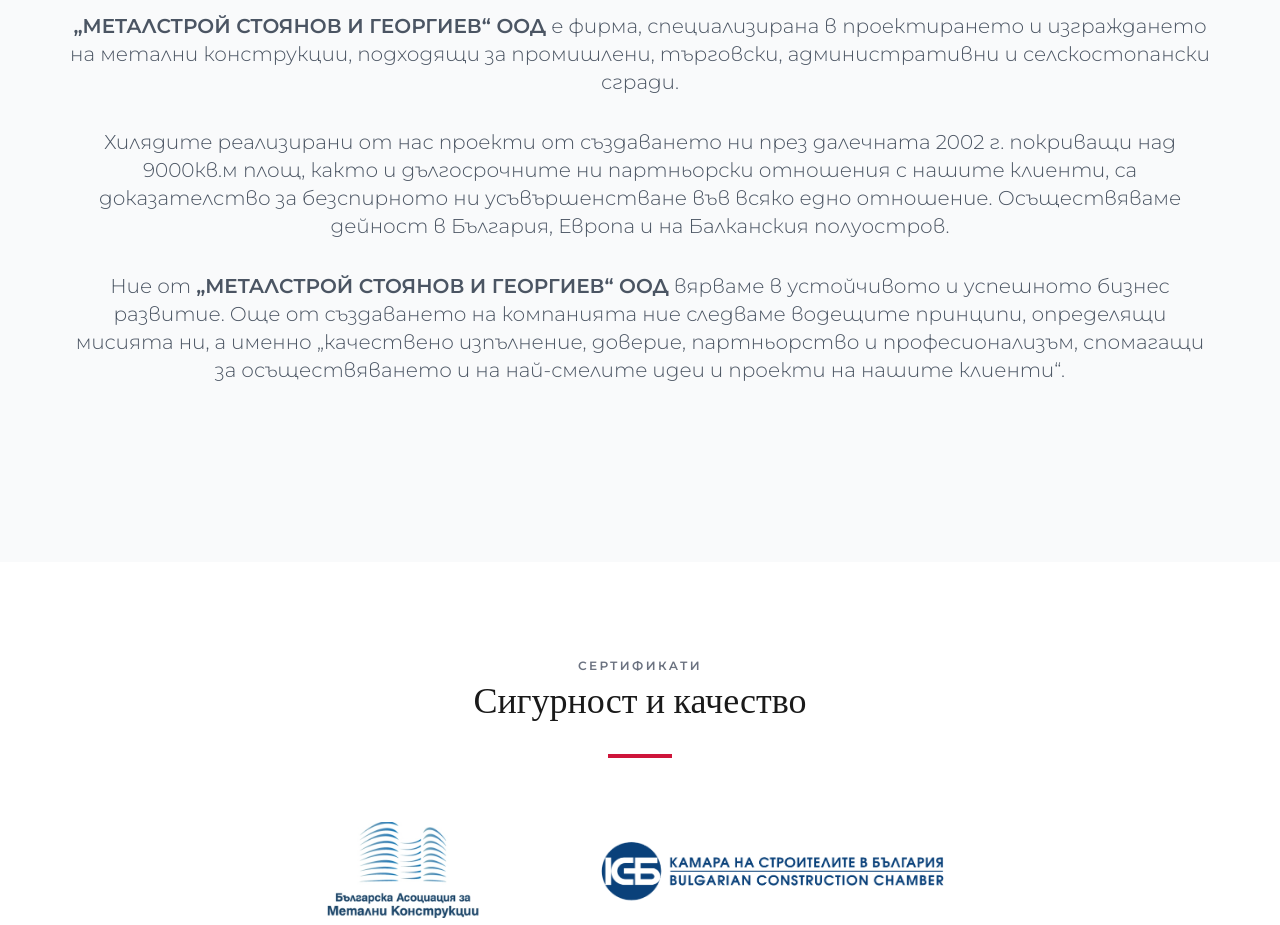
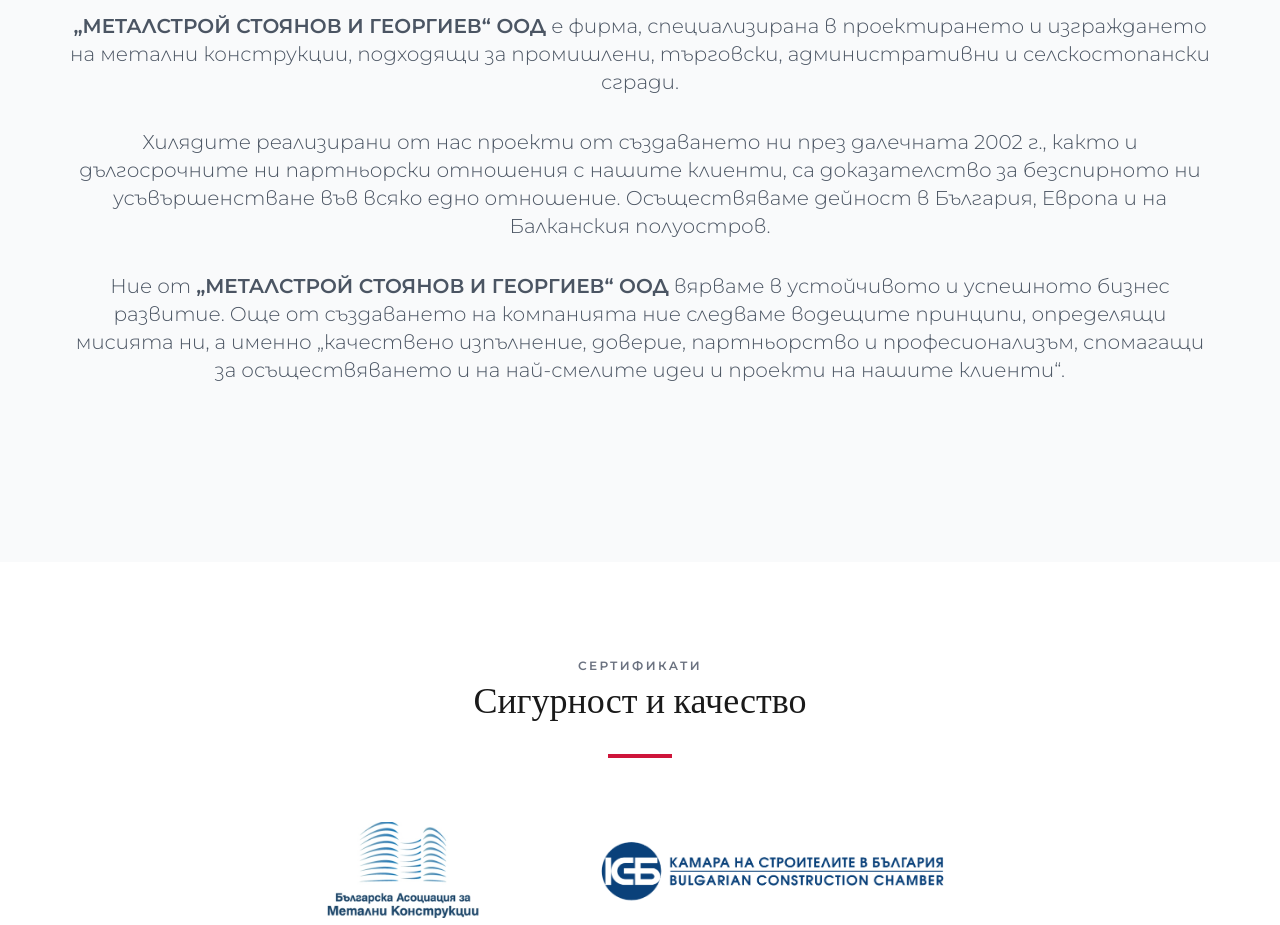
Before and after one commit to raykov16/raykov16.github.io, a React (Vite) app: page / in a window 1280 px wide. Shown: the part 6180-7105 px from the top of the page. Built offline with nearby package versions, Linux system fonts and the light colour scheme.

Commit message:
remove 9000m

```diff
--- a/translations.ts
+++ b/translations.ts
@@ -214,7 +214,7 @@ export const translations: Record<Language, Translations> = {
       heading: 'ЗА НАС',
       companyName: '„METAЛСТРОЙ СТОЯНОВ И ГЕОРГИЕВ“ ООД',
       intro: ' е фирма, специализирана в проектирането и изграждането на метални конструкции, подходящи за промишлени, търговски, административни и селскостопански сгради.',
-      experience: 'Хилядите реализирани от нас проекти от създаването ни през далечната 2002 г. покриващи над 9000кв.м площ, както и дългосрочните ни партньорски отношения с нашите клиенти, са доказателство за безспирното ни усъвършенстване във всяко едно отношение. Осъществяваме дейност в България, Европа и на Балканския полуостров.',
+      experience: 'Хилядите реализирани от нас проекти от създаването ни през далечната 2002 г., както и дългосрочните ни партньорски отношения с нашите клиенти, са доказателство за безспирното ни усъвършенстване във всяко едно отношение. Осъществяваме дейност в България, Европа и на Балканския полуостров.',
       qualityRule: 'Главното правило за нас е „КАЧЕСТВОТО ОПРЕДЕЛЯ ПРОДАЖБАТА“!',
       missionPrefix: 'Ние от ',
       mission: ' вярваме в устойчивото и успешното бизнес развитие. Още от създаването на компанията ние следваме водещите принципи, определящи мисията ни, а именно „качествено изпълнение, доверие, партньорство и професионализъм, спомагащи за осъществяването и на най-смелите идеи и проекти на нашите клиенти“.',
@@ -358,7 +358,7 @@ export const translations: Record<Language, Translations> = {
       heading: 'ABOUT US',
       companyName: '“METALSTROY STOYANOV AND GEORGIEV” OOD',
       intro: ' is a company specialized in the design and construction of metal structures suitable for industrial, commercial, administrative, and agricultural buildings.',
-      experience: 'The thousands of projects we have completed since our establishment back in 2002, covering more than 9000 sq m, as well as our long-term partnerships with our clients, are proof of our continuous improvement in every respect. We operate in Bulgaria, Europe, and the Balkan Peninsula.',
+      experience: 'The thousands of projects we have completed since our establishment back in 2002, as well as our long-term partnerships with our clients, are proof of our continuous improvement in every respect. We operate in Bulgaria, Europe, and the Balkan Peninsula.',
       qualityRule: 'Our main rule is “QUALITY DETERMINES THE SALE”!',
       missionPrefix: 'We at ',
       mission: ' believe in sustainable and successful business development. Since the company was founded, we have followed the leading principles that define our mission, namely “quality execution, trust, partnership, and professionalism, helping to bring even our clients’ boldest ideas and projects to life.”',
```
